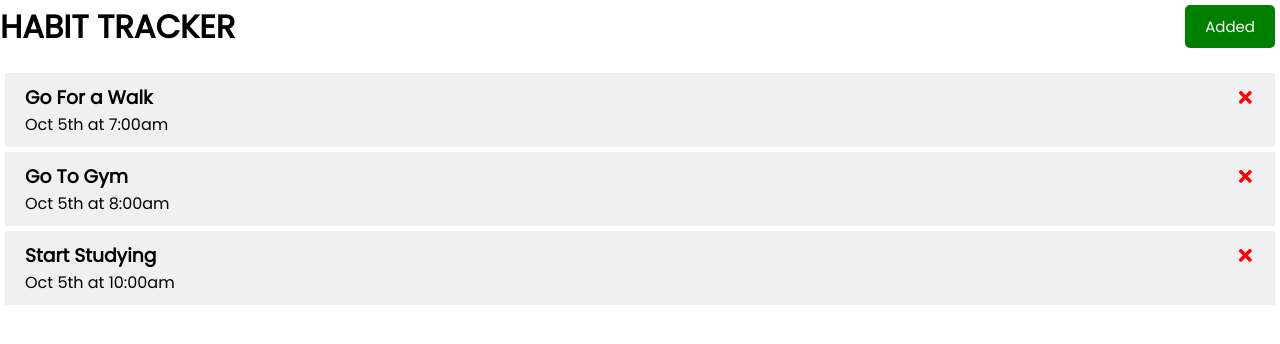
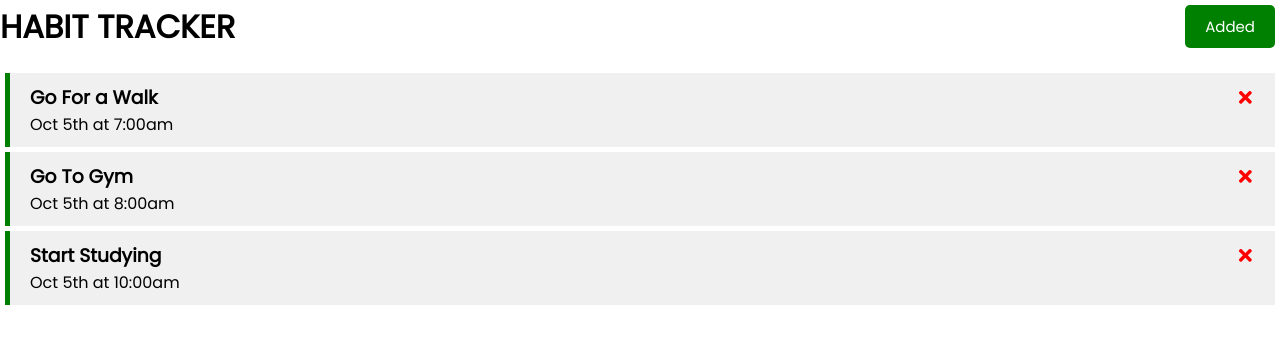
Before and after one commit to NaNshekhar04/habit-tracker, a React (Create React App) app: page / in a window 1280 px wide. Shown: the top 344 px of the page. Built offline with nearby package versions, Linux system fonts and the light colour scheme.

Commit message:
Created the Reminder Switch Functionality !

```diff
--- a/src/App.js
+++ b/src/App.js
@@ -31,10 +31,16 @@ function App() {
   }
 
 
+  //Switching Reminder
+
+  const switchReminder = (id) =>{
+    setHabits(habits.map((habit)=>habit.id===id ? {...habit, reminder: !habit.reminder} : habit))
+  }
+
   return (
     <div className="App">
       <Header/>
-      {habits.length>0 ? (<Habits habits={habits} onDelete={deleteHabit} />) :  ('No Habits to Track !')}
+      {habits.length>0 ? (<Habits habits={habits} onDelete={deleteHabit} onSwitch = {switchReminder} />) :  ('No Habits to Track !')}
     </div>
   );
 }
--- a/src/Components/Habit.js
+++ b/src/Components/Habit.js
@@ -1,9 +1,9 @@
 import {FaTimes} from 'react-icons/fa'
 
 
-const Habit = ({habit, onDelete}) => {
+const Habit = ({habit, onDelete, onSwitch}) => {
   return (
-    <div className='habit'>
+    <div className={`habit ${habit.reminder? 'reminder' : ''}`} onDoubleClick={()=>onSwitch(habit.id)}>
         <h3>{habit.text} <FaTimes style={{color:'red', cursor: 'pointer' }} onClick={()=> onDelete(habit.id)}/> </h3>
         <p>{habit.day}</p>
         </div>
--- a/src/Components/Habits.js
+++ b/src/Components/Habits.js
@@ -1,11 +1,11 @@
 import React from 'react'
 import Habit from './Habit'
 
-const Habits = ({habits, onDelete}) => {
+const Habits = ({habits, onDelete, onSwitch}) => {
   return (
     <div>
     {habits.map((habit)=>(
-        <Habit key={habit.id} habit= {habit} onDelete={onDelete}/>
+        <Habit key={habit.id} habit= {habit} onDelete={onDelete} onSwitch = {onSwitch}/>
     ))}
     </div>
   )
--- a/src/index.css
+++ b/src/index.css
@@ -58,3 +58,7 @@ body {
   align-items: center;
   justify-content: space-between;
 }
+
+.habit.reminder {
+  border-left: 5px solid green;
+}
```
